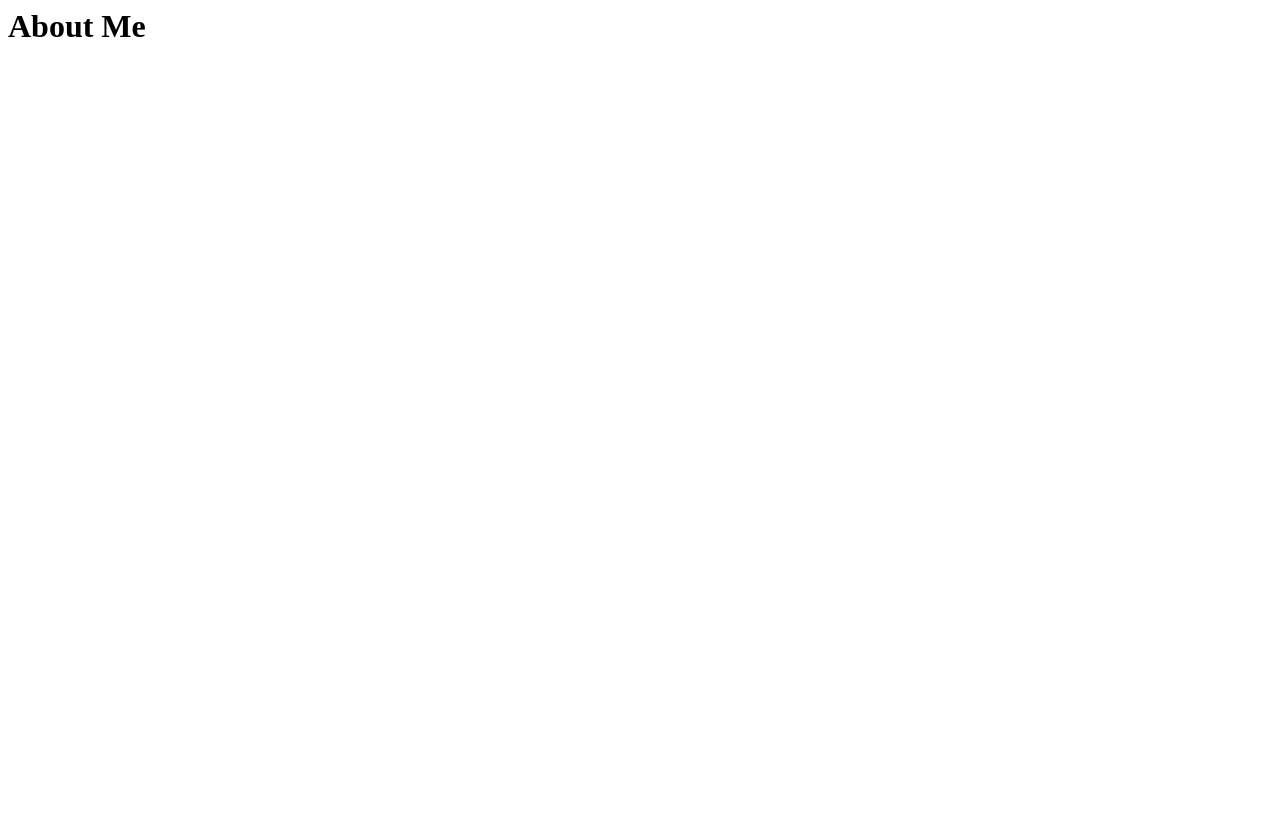
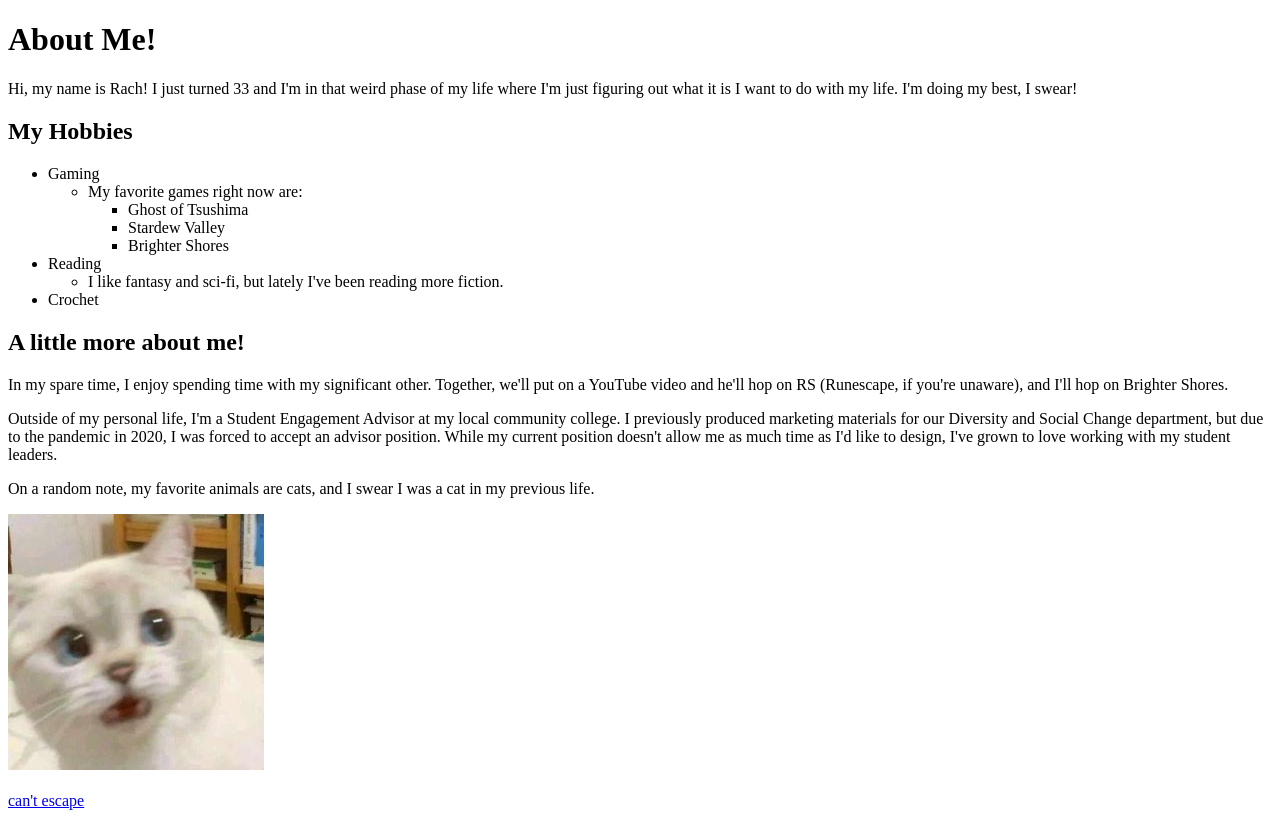
Before and after one commit to rptea/m2-hw2-teano-rachel, a plain HTML site: page index.html in a window 1280 px wide. Drawn offline with Linux system fonts and the light colour scheme.

Commit message:
update index.html

```diff
--- a/index.html
+++ b/index.html
@@ -1 +1,33 @@
-<h1>About Me</h1>
+<!DOCTYPE html>
+<html>
+    <body>
+        <h1>About Me!</h1>
+            <p> Hi, my name is Rach! I just turned 33 and I'm in that weird phase of my life where I'm just figuring out what it is I want to do with my life. I'm doing my best, I swear!</p>
+        <h2> My Hobbies</h2>
+            <ul>
+                <li>Gaming</li>
+                    <ul>
+                        <li>My favorite games right now are:</li>
+                                <ul>
+                                    <li>Ghost of Tsushima</li>
+                                    <li>Stardew Valley</li>
+                                    <li>Brighter Shores</li>
+                                </ul>
+                    </ul>
+                <li>Reading</li>
+                    <ul>
+                        <li>I like fantasy and sci-fi, but lately I've been reading more fiction.</li>
+                    </ul>
+                <li>Crochet</li>
+            </ul>
+        <h2>A little more about me!</h2>
+            <p>In my spare time, I enjoy spending time with my significant other. Together, we'll put on a YouTube video and he'll hop on RS (Runescape, if you're unaware), and I'll hop on Brighter Shores.</p>
+            <p>Outside of my personal life, I'm a Student Engagement Advisor at my local community college. I previously produced marketing materials for our Diversity and Social Change department, but due to the pandemic in 2020, I was forced to accept an advisor position. While my current position doesn't allow me as much time as I'd like to design, I've grown to love working with my student leaders.</p>
+            <p>On a random note, my favorite animals are cats, and I swear I was a cat in my previous life.</p>
+
+            <img src="cat.jpg" alt="cat">
+            <br></br>
+
+            <a href="https://i.pinimg.com/474x/2a/ff/cd/2affcdf99c685ab6a95b8b45d2f02c2f.jpg">can't escape</a>
+        </body>
+</html>
```
